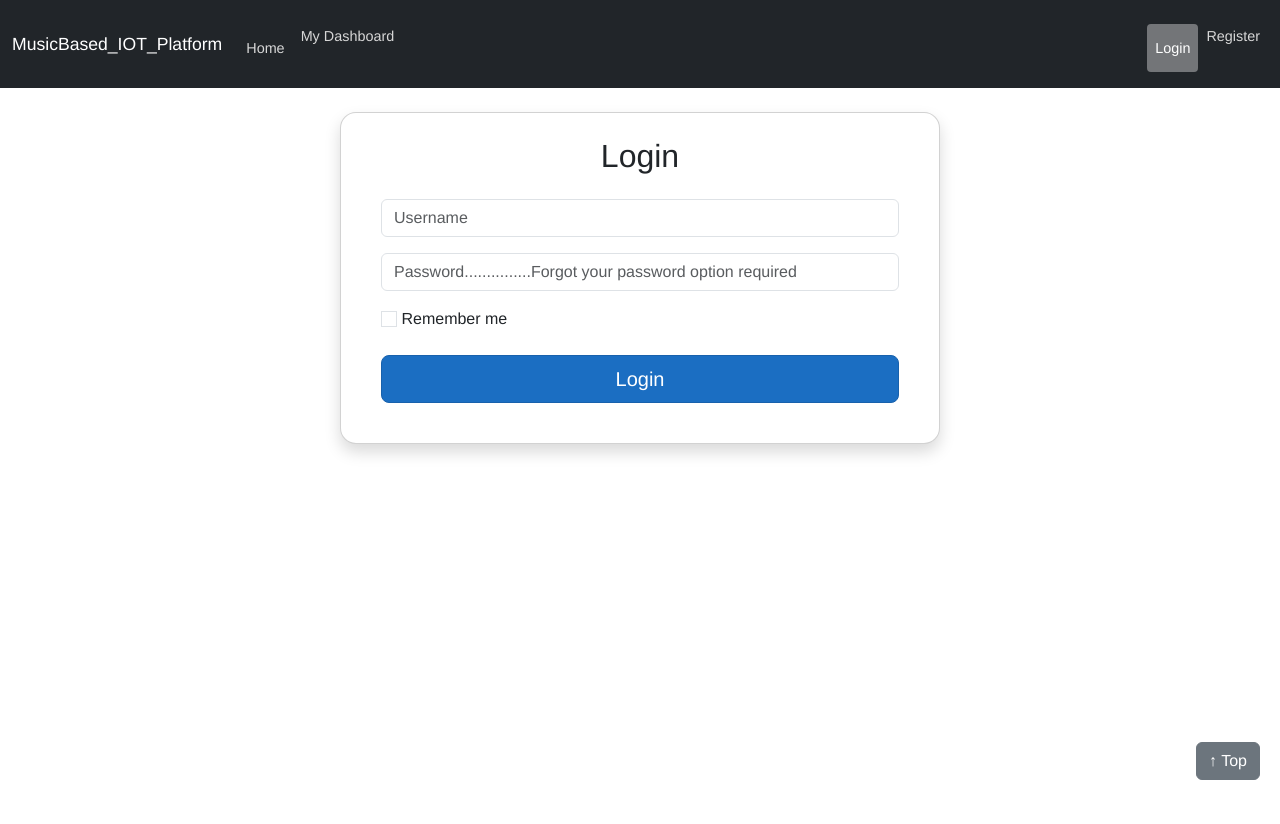
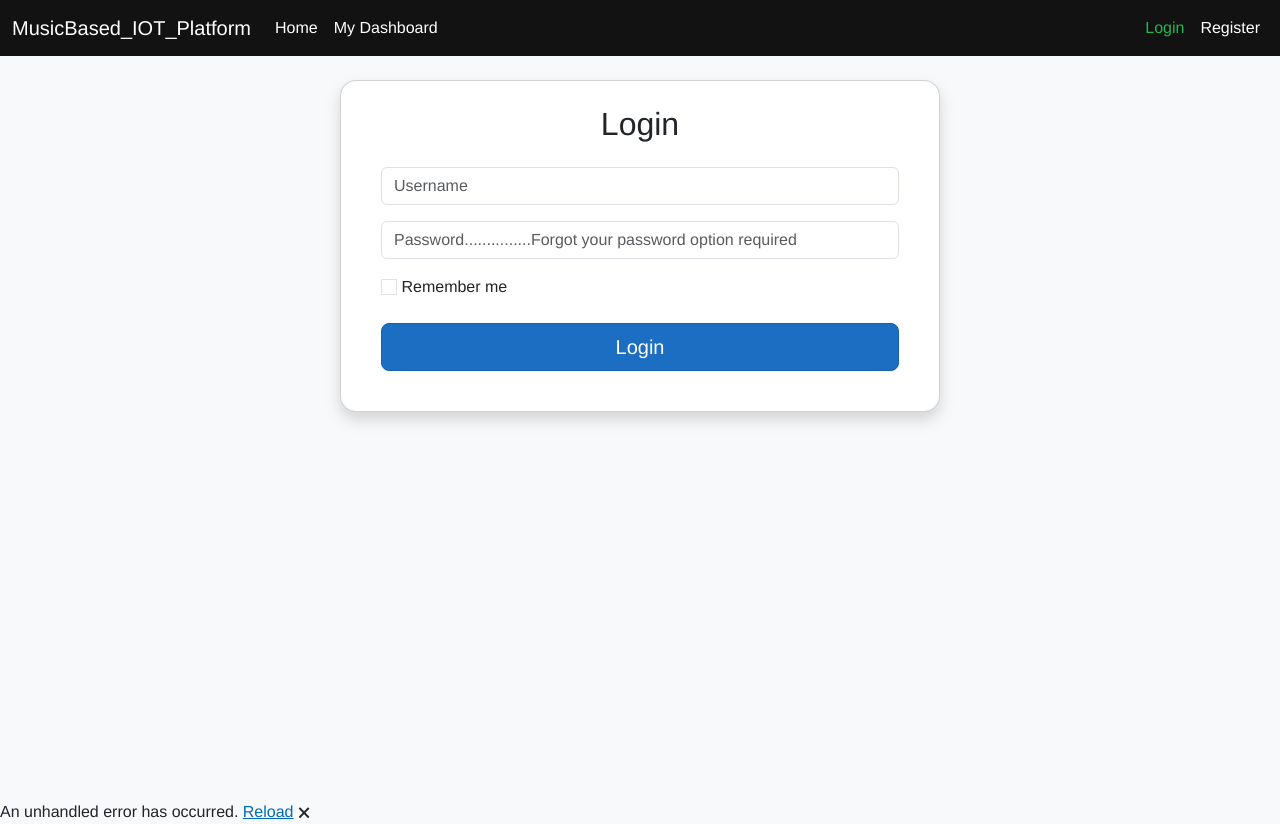
Before and after one commit to michelleog2351/Music-Multisensory-Platform, an ASP.NET Core app: page /login in a window 1280 px wide. Before the commit the page ends 780 px from the top, so only its background shows below. Run offline with ASP.NET Core 8, Linux system fonts and the light colour scheme; data that the repository does not hold is empty; style sheets or scripts are compiled from the project's sources; database files in the repository are not loaded; some libraries are stand-ins or nearby versions.

Commit message:
ui(chore): [WIP] Bugfix to navbar styling issue and add colours suitable for application #66

```diff
--- a/MusicBased_IOT_Platform/MusicBased_IOT_Platform/MusicBased_IOT_Platform/Components/App.razor
+++ b/MusicBased_IOT_Platform/MusicBased_IOT_Platform/MusicBased_IOT_Platform/Components/App.razor
@@ -8,7 +8,6 @@
     <link rel="stylesheet" href="@Assets["lib/bootstrap/dist/css/bootstrap.min.css"]" />
     <script src="https://cdn.jsdelivr.net/npm/bootstrap@5.3.3/dist/js/bootstrap.bundle.min.js"></script>
     <link rel="stylesheet" href="@Assets["app.css"]" />
-    <link rel="stylesheet" href="@Assets["MusicBased_IOT_Platform.styles.css"]" />
     <ImportMap />
     <link rel="icon" type="image/png" href="favicon.png" />
     <HeadOutlet />
--- a/MusicBased_IOT_Platform/MusicBased_IOT_Platform/MusicBased_IOT_Platform/Components/Layout/MainLayout.razor
+++ b/MusicBased_IOT_Platform/MusicBased_IOT_Platform/MusicBased_IOT_Platform/Components/Layout/MainLayout.razor
@@ -7,33 +7,10 @@
     <main class="container-fluid py-4">
         @Body
     </main>
-
-       @* sticky scroll back to top button *@
-       <button class="btn btn-secondary"
-               style="position: fixed; bottom: 20px; right: 20px;"
-               @onclick="ScrollToTop">↑ Top
-       </button>
 </div>
-
-
 
 <div id="blazor-error-ui" data-nosnippet>
     An unhandled error has occurred.
     <a href="." class="reload">Reload</a>
     <span class="dismiss">🗙</span>
 </div>
-
-@code {
-
-    /// <summary>
-    /// The ScrollToTop method will be called when the user clicks the "↑ Top" button.
-    /// It should scroll the page back to the top
-    /// </summary>
-    /// <param name="args"></param>
-    /// <returns></returns>
-    /// <exception cref="NotImplementedException"></exception>
-    private Task ScrollToTop(MouseEventArgs args)
-    {
-        throw new NotImplementedException();
-    }
-}
--- a/MusicBased_IOT_Platform/MusicBased_IOT_Platform/MusicBased_IOT_Platform/Components/Layout/NavMenu.razor
+++ b/MusicBased_IOT_Platform/MusicBased_IOT_Platform/MusicBased_IOT_Platform/Components/Layout/NavMenu.razor
@@ -19,8 +19,7 @@
             <ul class="navbar-nav me-auto">
 
                 <li class="nav-item">
-                    <NavLink class="nav-link" href="" Match="NavLinkMatch.All">
-                        Home
+                    <NavLink class="nav-link" href="/" Match="NavLinkMatch.All">Home
                     </NavLink>
                 </li>
 
@@ -33,14 +32,12 @@
 
             <ul class="navbar-nav ms-auto">
                 <li class="nav-item">
-                    <NavLink class="nav-link" href="login">
-                        Login
+                    <NavLink class="nav-link" href="login">Login
                     </NavLink>
                 </li>
 
                 <li class="nav-item">
-                    <NavLink class="nav-link" href="register">
-                        Register
+                    <NavLink class="nav-link" href="register">Register
                     </NavLink>
                 </li>
             </ul>
--- a/MusicBased_IOT_Platform/MusicBased_IOT_Platform/MusicBased_IOT_Platform/Components/Pages/Home.razor
+++ b/MusicBased_IOT_Platform/MusicBased_IOT_Platform/MusicBased_IOT_Platform/Components/Pages/Home.razor
@@ -90,7 +90,7 @@
     <option value="relaxed">Relaxed</option>
 </select>
 
-<button class="btn btn-primary">Get Music Suggestions</button>
+<button class="btn btn-spotify">Get Music Suggestions</button>
 
 
 @* @if (isLoading)
--- a/MusicBased_IOT_Platform/MusicBased_IOT_Platform/MusicBased_IOT_Platform/appsettings.json
+++ b/MusicBased_IOT_Platform/MusicBased_IOT_Platform/MusicBased_IOT_Platform/appsettings.json
@@ -24,7 +24,7 @@
       "user-read-email",
       "user-library-read"
     ],
-    "UseMockSpotify": true
+    "UseMockSpotify": false
   },
 
   "Fitbit": {
--- a/MusicBased_IOT_Platform/MusicBased_IOT_Platform/MusicBased_IOT_Platform/wwwroot/app.css
+++ b/MusicBased_IOT_Platform/MusicBased_IOT_Platform/MusicBased_IOT_Platform/wwwroot/app.css
@@ -1,3 +1,17 @@
+:root {
+    --spotify-green: #1DB954;
+    --spotify-dark: #121212;
+
+    --fitbit-aqua: #00B0B9;
+    --fitbit-dark: #002A3A;
+
+    --app-background: #f8f9fa;
+    --app-white: #ffffff;
+    --app-border: #e5e5e5;
+
+    --app-text-dark: #212529;
+}
+
 html, body {
     font-family: 'Helvetica Neue', Helvetica, Arial, sans-serif;
 }
@@ -63,18 +77,71 @@
     min-height: 100vh;
 }
 
-.navbar-nav
-{
-    align-items: center;
+.navbar-dark .navbar-nav .nav-link.active,
+.navbar-dark .navbar-nav .nav-link:focus,
+.navbar-dark .navbar-nav .nav-link:hover {
+    background-color: transparent !important;
 }
 
-.navbar .nav-item {
+
+.navbar-nav .nav-link,
+.navbar-nav .nav-link.active {
     display: flex;
     align-items: center;
 }
 
-.navbar, .nav-link {
-    line-height: 1.5;
+
+.navbar .nav-link {
+    line-height: 1.25 !important;
     padding-top: 0.5rem;
     padding-bottom: 0.5rem;
 }
+
+/*.navbar-dark .nav-link.active {
+    border-bottom: 2px solid #f8f9fa;
+}*/
+
+.app-card {
+    background-color: var(--app-white);
+    border-radius: 12px;
+    padding: 1.5rem;
+    box-shadow: 0 4px 10px rgba(0,0,0,0.05);
+}
+
+
+/* Colours */
+
+
+body {
+    background-color: var(--app-background);
+    color: var(--app-text-dark);
+}
+
+.navbar {
+    background-color: var(--spotify-dark) !important;
+}
+
+    .navbar .nav-link {
+        color: white !important;
+    }
+
+        .navbar .nav-link.active {
+            color: var(--spotify-green) !important;
+        }
+
+.btn-spotify {
+    background-color: var(--spotify-green);
+    border: none;
+    color: white;
+}
+
+    .btn-spotify:hover {
+        background-color: #17a44b;
+        font-weight: bold;
+    }
+
+.btn-fitbit {
+    background-color: var(--fitbit-aqua);
+    border: none;
+    color: white;
+}
```
Also changed, not shown: MusicBased_IOT_Platform/MusicBased_IOT_Platform/MusicBased_IOT_Platform/Application/Services/Spotify/Mock/MockSpotifyDataService.cs (+37 -2 lines).
